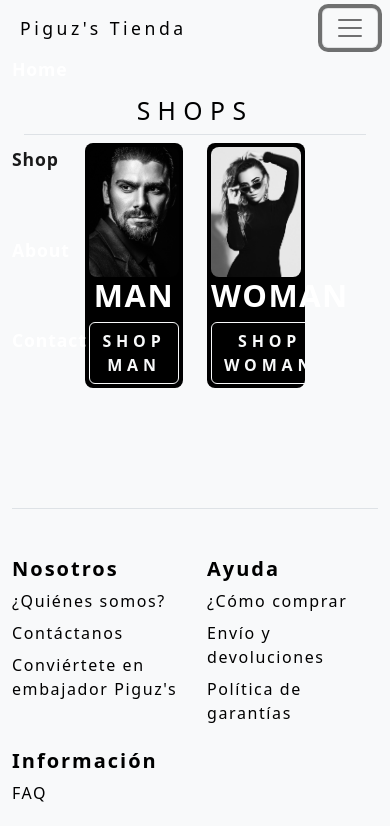
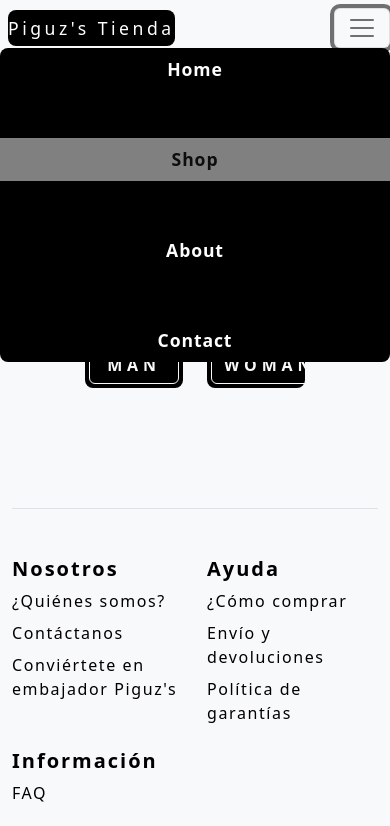
Before and after one commit to felipestave/coder_javascript_final_project, a plain HTML site: page pages/shops.html in a window 390 px wide. Both pictures are taken after a click on the button "Toggle navigation". Shown: the top 826 px of the page. Drawn offline with nearby package versions, Linux system fonts and the light colour scheme; a web font is replaced by a local one.

Commit message:
Proyecto coder versión final Bootstrap integrado con SASS

```diff
--- a/pages/shops.html
+++ b/pages/shops.html
@@ -32,26 +32,27 @@
     <header>
 
 
-        <nav class="navbar navbar-expand-custom fixed-top position-absolute navbar-light bg-transparent">
-            <div class="container-fluid">
-                <a class="navbar-brand-personalizado text-black ms-2" href="../index.html">Piguz's Tienda</a>
+        <nav class="navbar navbar-expand-custom fixed-top position-absolute navbar-light">
+            <div class="container-fluid-custom">
+                <a class="navbar-brand-personalizado text-white ms-2 bg-black rounded-3" href="../index.html">Piguz's
+                    Tienda</a>
                 <button class="navbar-toggler" type="button" data-bs-toggle="collapse" data-bs-target="#navbarCollapse"
                     aria-controls="navbarCollapse" aria-expanded="false" aria-label="Toggle navigation">
                     <span class="navbar-toggler-icon"></span>
                 </button>
-                <div class="collapse navbar-collapse justify-content-sm-end" id="navbarCollapse">
-                    <ul class="navbar-nav justify-content-end gap-5 text-white">
+                <div class="collapse navbar-collapse justify-content-sm-end rounded-3" id="navbarCollapse">
+                    <ul class=" navbar-nav gap-5 text-center text-black ">
                         <li class="nav-item">
                             <a class="nav-personalizado" aria-current="page" href="../index.html">Home</a>
                         </li>
                         <li class="nav-item">
-                            <a class="nav-personalizado active" href="./shops.html">Shop</a>
+                            <a class="nav-personalizado active active-custom" href="./shops.html">Shop</a>
                         </li>
                         <li class="nav-item">
                             <a class="nav-personalizado" href="./about.html">About</a>
                         </li>
                         <li class="nav-item">
-                            <a class="nav-personalizado" href="./contact.html">Contact</a>
+                            <a class="nav-personalizado " href="./contact.html">Contact</a>
                         </li>
                     </ul>
                 </div>
@@ -79,7 +80,8 @@
                             <img src="../img/shop-woman.jpeg" class="w-100 rounded-3 img-shop-man img-fluid" alt="">
                             <h2 class="display-5 fw-bold custom-text-5 text-center">woman</h2>
 
-                      <a class="btn btn-outline-light text-center" href="./woman.html" type="button">shop woman</a>
+                            <a class="btn btn-outline-light text-center" href="./woman.html" type="button">shop
+                                woman</a>
                         </div>
                     </div>
                 </div>
@@ -144,11 +146,14 @@
                             </div>
                             <div class=" mt-2">
                                 <ul class="list-unstyled d-flex">
-                        <li class="ms-3"><a class="link-dark" href="#"><svg class="bi" width="24" height="24">
+                                    <li class="ms-3"><a class="link-dark" href="#"><svg class="bi" width="24"
+                                                height="24">
                                                 <use xlink:href="#twitter" /></svg></a></li>
-                        <li class="ms-3"><a class="link-dark" href="#"><svg class="bi" width="24" height="24">
+                                    <li class="ms-3"><a class="link-dark" href="#"><svg class="bi" width="24"
+                                                height="24">
                                                 <use xlink:href="#instagram" /></svg></a></li>
-                        <li class="ms-3"><a class="link-dark" href="#"><svg class="bi" width="24" height="24">
+                                    <li class="ms-3"><a class="link-dark" href="#"><svg class="bi" width="24"
+                                                height="24">
                                                 <use xlink:href="#facebook" /></svg></a></li>
                                 </ul>
                             </div>
@@ -159,10 +164,14 @@
                     <div class="container-fluid-custom py-5">
 
                         <ul class="nav justify-content-center border-bottom pb-3 mb-3">
-                      <li class="nav-item"><a href="../index.html" class="nav-link px-2 text-custom-2">Home</a></li>
-                      <li class="nav-item"><a href="../pages/shops.html" class="nav-link px-2 text-custom-2 ">Shop</a></li>
-                      <li class="nav-item"><a href="../pages/about.html" class="nav-link px-2 text-custom-2">About</a></li>
-                      <li class="nav-item"><a href="../pages/contact.html" class="nav-link px-2 text-custom-2">Contact</a></li>
+                            <li class="nav-item"><a href="../index.html" class="nav-link px-2 text-custom-2">Home</a>
+                            </li>
+                            <li class="nav-item"><a href="../pages/shops.html"
+                                    class="nav-link px-2 text-custom-2 ">Shop</a></li>
+                            <li class="nav-item"><a href="../pages/about.html"
+                                    class="nav-link px-2 text-custom-2">About</a></li>
+                            <li class="nav-item"><a href="../pages/contact.html"
+                                    class="nav-link px-2 text-custom-2">Contact</a></li>
                         </ul>
                     </div>
                 </div>
@@ -171,6 +180,7 @@
         </footer>
     </div>
 
-        <script src="./js/bootstrap.js"></script>
+    <script src="../js/bootstrap.js"></script>
 </body>
+
 </html>
--- a/scss/style_main.scss
+++ b/scss/style_main.scss
@@ -145,8 +145,16 @@ serif;
         color: white;
     }
 }
-
-@media (min-width: 912px) {
+@media (max-width: 912.1px) {
+    .navbar-collapse{
+        background-color: black;
+        justify-content: center;
+    }
+    .active-custom{
+        background-color:gray
+    }
+    }
+@media (min-width: 912.1px) {
     .navbar-expand-custom {
         flex-wrap: nowrap;
         justify-content: flex-start;
```
Also changed, not shown: index.html (+4 -4 lines), pages/about.html (+8 -7 lines), pages/contact.html (+25 -34 lines), pages/man2.html (+8 -7 lines), pages/woman.html (+6 -5 lines), scss/style_main.css, 1 other file. Lines whose indentation alone changed are shown as unchanged.
